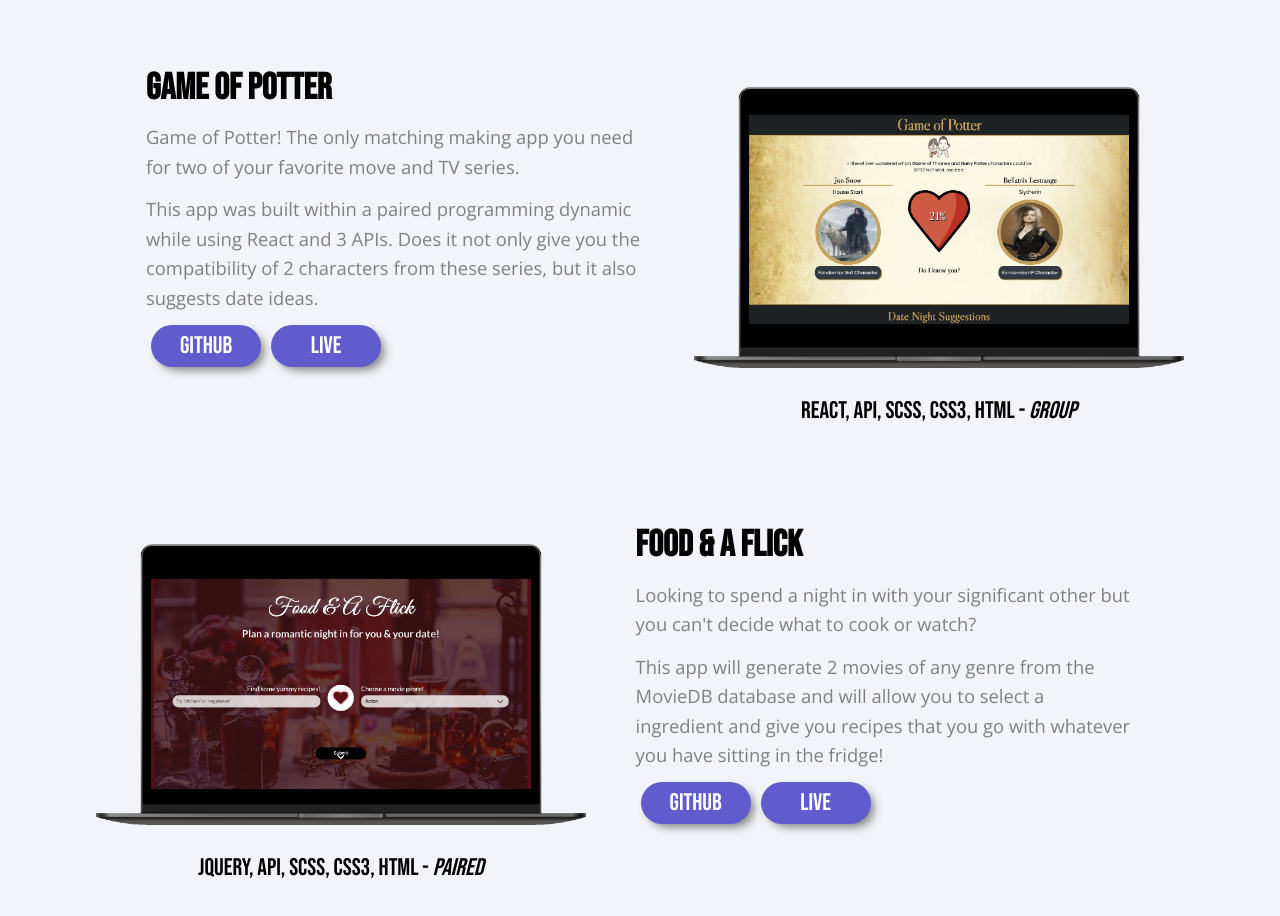
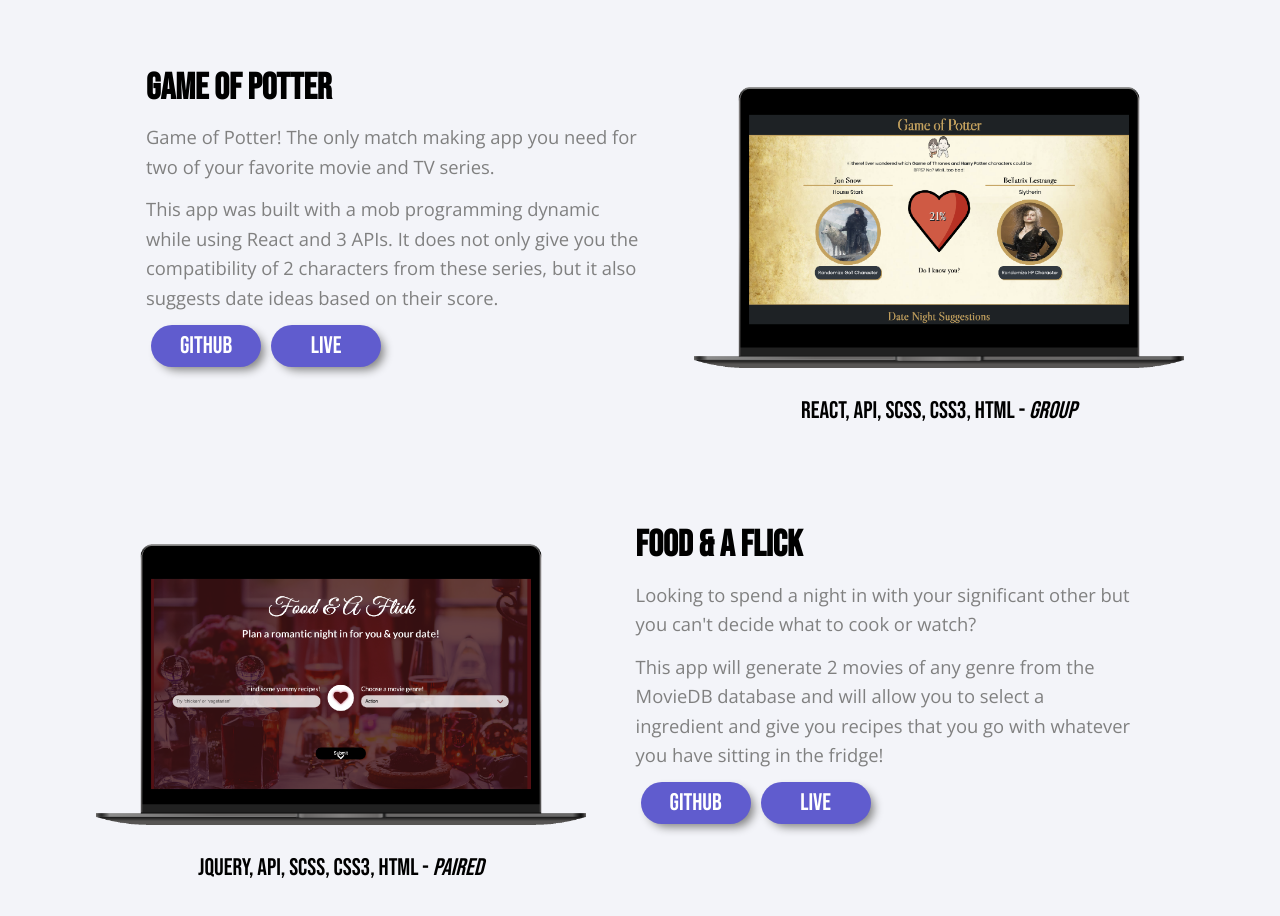
Before and after one commit to keilmart/portfolio, a plain HTML site: page index.html in a window 1280 px wide. Shown: the part 3580-4496 px from the top of the page. Drawn offline with nearby package versions, Linux system fonts and the light colour scheme; a web font is replaced by a local one.

Commit message:
fixed speeling and grammer issues

```diff
--- a/index.html
+++ b/index.html
@@ -179,11 +179,11 @@
                 <div class="flexItem projectContainer">
                     <div class="projectDesc" data-aos="fade-down">
                         <h3>game of potter</h3>
-                        <p>Game of Potter! The only matching making app you need for two of your favorite move and TV
+                        <p>Game of Potter! The only match making app you need for two of your favorite movie and TV
                             series.</p>
-                        <p>This app was built within a paired programming dynamic while using React and 3 APIs. Does it
+                        <p>This app was built with a mob programming dynamic while using React and 3 APIs. It does
                             not only give you the compatibility of 2 characters from these series, but it also suggests
-                            date ideas.</p>
+                            date ideas based on their score.</p>
                         <div class="flexItem buttonContainer">
                             <a href="https://github.com/GameOfPotter/GameOfPotter" target="_blank"
                                 class="button">GitHub</a>
```
